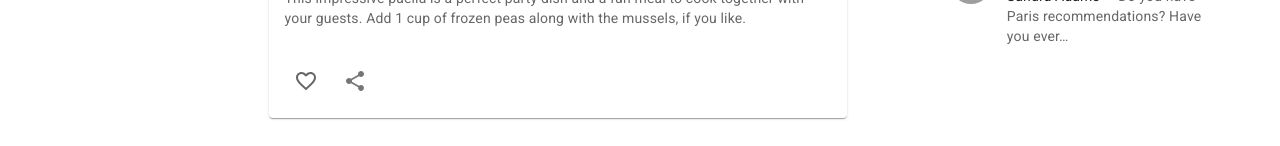
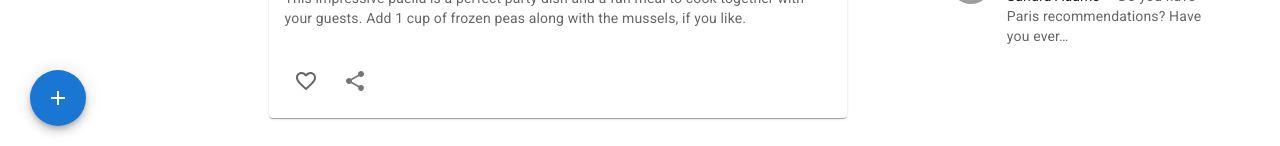
Before and after one commit to jungjuyoung/react-mui, a React (Create React App) app: page / in a window 1280 px wide. Shown: the part 654-800 px from the top of the page. Built offline with nearby package versions, Linux system fonts and the light colour scheme; grey boxes are pictures that could not be loaded.

Commit message:
created add component

```diff
--- a/src/App.js
+++ b/src/App.js
@@ -4,6 +4,7 @@ import Rightbar from "./components/Rightbar";
 import Box from "@mui/material/Box";
 import Stack from "@mui/material/Stack";
 import Navbar from "./components/Navbar";
+import Add from "./components/Add";
 
 function App() {
   return (
@@ -14,6 +15,7 @@ function App() {
         <Feed></Feed>
         <Rightbar></Rightbar>
       </Stack>
+      <Add />
     </Box>
   );
 }
--- /dev/null
+++ b/src/components/Add.jsx
@@ -0,0 +1,27 @@
+import React from "react";
+import { Fab, Tooltip } from "@mui/material";
+import AddIcon from "@mui/icons-material/Add";
+
+function Add() {
+  return (
+    <React.Fragment>
+      <Tooltip
+        title="Delete"
+        sx={{
+          position: "fixed",
+          bottom: 20,
+          left: {
+            xs: "calc(50% - 25px)",
+            md: 30,
+          },
+        }}
+      >
+        <Fab color="primary" aria-label="add">
+          <AddIcon />
+        </Fab>
+      </Tooltip>
+    </React.Fragment>
+  );
+}
+
+export default Add;
```
